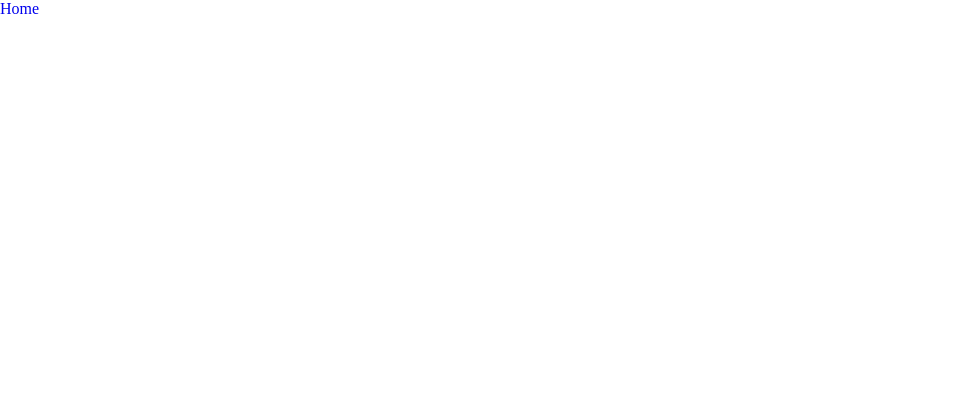
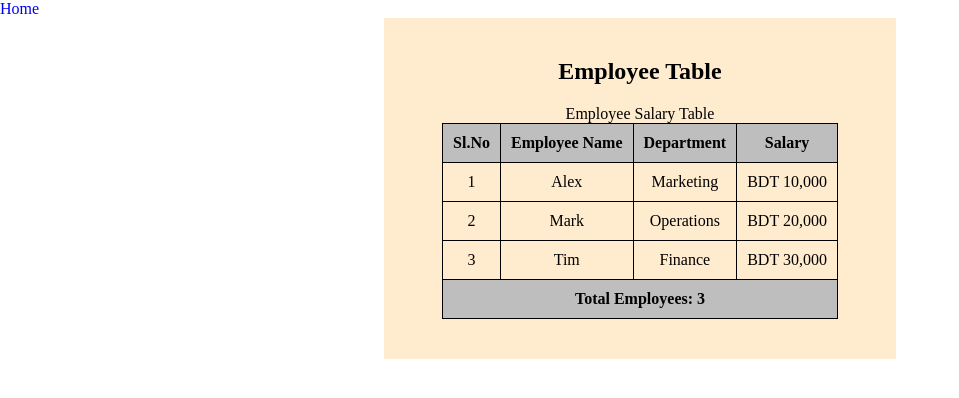
Before and after one commit to NoorTushar/HTML-Tutorial, a plain HTML site: page Prog-Hero-Module-04/employee-table.html in a window 1280 px wide. Shown: the whole page, without its empty margins (0-959 px from the left). Drawn offline with Linux system fonts and the light colour scheme.

Commit message:
employee table completed

```diff
--- a/Prog-Hero-Module-04/css/employee-table.css
+++ b/Prog-Hero-Module-04/css/employee-table.css
@@ -0,0 +1,24 @@
+.employee-section {
+  width: 40%;
+  margin: 0 auto;
+  padding: 40px 0;
+  background-color: blanchedalmond;
+  text-align: center;
+}
+.employee-section h2 {
+  margin-bottom: 20px;
+}
+table {
+  margin: 0 auto;
+  border-collapse: collapse;
+  text-align: center;
+}
+th,
+td {
+  padding: 10px;
+  border: 1px solid black;
+}
+thead,
+tfoot {
+  background-color: rgb(190, 190, 190);
+}
--- a/Prog-Hero-Module-04/employee-table.html
+++ b/Prog-Hero-Module-04/employee-table.html
@@ -16,7 +16,45 @@
       </nav>
     </header>
     <main>
-      <section class="employee-section"></section>
+      <section class="employee-section">
+        <h2>Employee Table</h2>
+        <table>
+          <caption>
+            Employee Salary Table
+          </caption>
+          <thead>
+            <th>Sl.No</th>
+            <th>Employee Name</th>
+            <th>Department</th>
+            <th>Salary</th>
+          </thead>
+          <tbody>
+            <tr>
+              <td>1</td>
+              <td>Alex</td>
+              <td>Marketing</td>
+              <td>BDT 10,000</td>
+            </tr>
+            <tr>
+              <td>2</td>
+              <td>Mark</td>
+              <td>Operations</td>
+              <td>BDT 20,000</td>
+            </tr>
+            <tr>
+              <td>3</td>
+              <td>Tim</td>
+              <td>Finance</td>
+              <td>BDT 30,000</td>
+            </tr>
+          </tbody>
+          <tfoot>
+            <tr>
+              <td colspan="4"><b>Total Employees: 3</b></td>
+            </tr>
+          </tfoot>
+        </table>
+      </section>
     </main>
     <footer></footer>
   </body>
```
Also changed, not shown: Prog-Hero-Module-04/index.html (+1 -0 lines).
